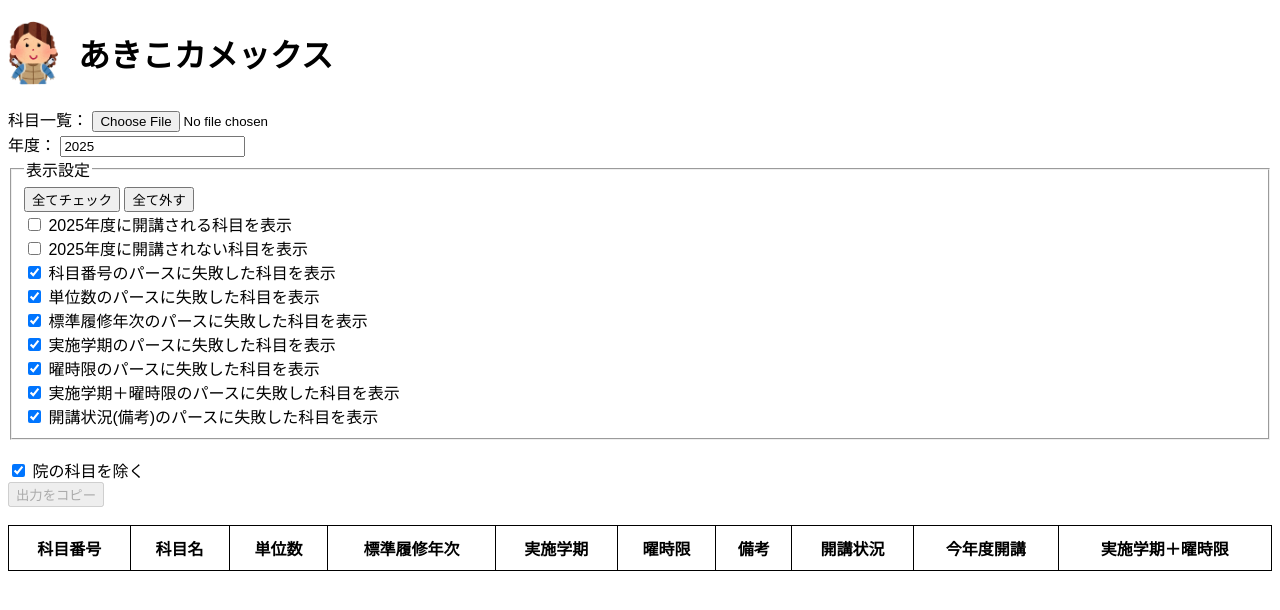
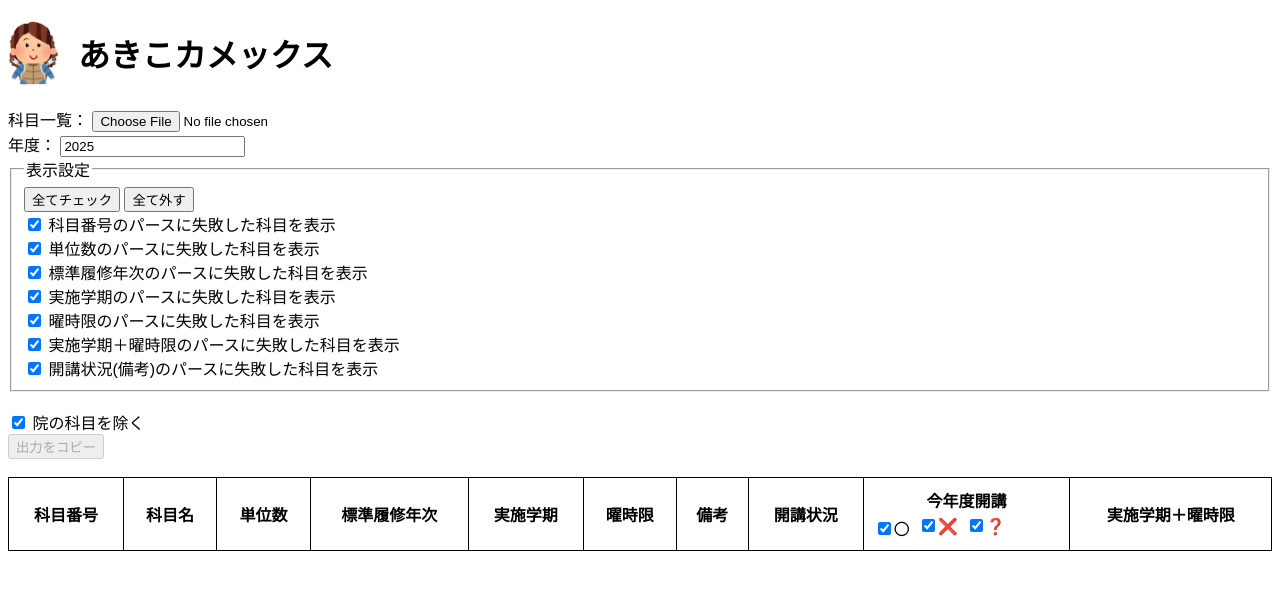
Before and after one commit to rjooske/akiko-blastoise, a SvelteKit app: page / in a window 1280 px wide. Shown: the top 610 px of the page. Built offline with nearby package versions, Linux system fonts and the light colour scheme.

Commit message:
availability filter in table header with proper Availability type
Replace boolean | undefined return with Availability string union type,
rename to getAvailability, and move availability filter checkboxes from
the fieldset into the 今年度開講 column header (Excel-style).

```diff
--- a/src/lib/app.ts
+++ b/src/lib/app.ts
@@ -184,34 +184,33 @@ export function acondsToString(aconds: Acond[]): string {
     .join(", ");
 }
 
-export function isAvailableIn(
-  aconds: Acond[],
-  year: number,
-): boolean | undefined {
+export type Availability = "available" | "unavailable" | "indeterminable";
+
+export function getAvailability(aconds: Acond[], year: number): Availability {
   const onlyOne = exactlyOne(aconds);
   if (
     onlyOne !== undefined &&
     (onlyOne.kind === "principally-biennial" || onlyOne.kind === "biennial")
   )
-    return undefined;
+    return "indeterminable";
 
   for (const a of aconds) {
     switch (a.kind) {
       case "unavailable-in":
-        if (year === a.year) return false;
+        if (year === a.year) return "unavailable";
         break;
       case "odd-year-only":
-        if (year % 2 === 0) return false;
+        if (year % 2 === 0) return "unavailable";
         break;
       case "even-year-only":
-        if (year % 2 !== 0) return false;
+        if (year % 2 !== 0) return "unavailable";
         break;
       case "closed-after":
-        if (year > a.year) return false;
+        if (year > a.year) return "unavailable";
         break;
       case "periodic":
         if (!(year >= a.startYear && (year - a.startYear) % a.interval === 0))
-          return false;
+          return "unavailable";
         break;
       case "principally-biennial":
       case "biennial":
@@ -221,7 +220,7 @@ export function isAvailableIn(
     }
   }
 
-  return true;
+  return "available";
 }
 
 export type Course = {
--- a/src/routes/+page.svelte
+++ b/src/routes/+page.svelte
@@ -5,7 +5,7 @@
     termToString,
     whenToString,
     acondsToString,
-    isAvailableIn,
+    getAvailability,
     type Course,
     type Slot,
   } from "$lib/app";
@@ -38,8 +38,9 @@
   let courses = $state.raw<Course[] | undefined>();
   let courseIdToSlots = $state(new SvelteMap<string, Slot[]>());
   let year = $state(getAcademicYear(new Date()));
-  let showAvailable = $state(false);
-  let showUnavailable = $state(false);
+  let showAvailable = $state(true);
+  let showUnavailable = $state(true);
+  let showIndeterminable = $state(true);
   let showFailedId = $state(true);
   let showFailedCredit = $state(true);
   let showFailedExpects = $state(true);
@@ -52,6 +53,7 @@
   function checkAllVisibility() {
     showAvailable = true;
     showUnavailable = true;
+    showIndeterminable = true;
     showFailedId = true;
     showFailedCredit = true;
     showFailedExpects = true;
@@ -64,6 +66,7 @@
   function uncheckAllVisibility() {
     showAvailable = false;
     showUnavailable = false;
+    showIndeterminable = false;
     showFailedId = false;
     showFailedCredit = false;
     showFailedExpects = false;
@@ -98,9 +101,10 @@
       if (c.parsedAconds === undefined && showFailedAconds) return true;
 
       if (c.parsedAconds !== undefined) {
-        const available = isAvailableIn(c.parsedAconds, year);
-        if (available && showAvailable) return true;
-        if (!available && showUnavailable) return true;
+        const available = getAvailability(c.parsedAconds, year);
+        if (available === "available" && showAvailable) return true;
+        if (available === "unavailable" && showUnavailable) return true;
+        if (available === "indeterminable" && showIndeterminable) return true;
       }
 
       return false;
@@ -207,16 +211,6 @@ ${elements}] as KnownCourse[];`;
   <button onclick={uncheckAllVisibility}>全て外す</button>
   <br />
   <label>
-    <input type="checkbox" bind:checked={showAvailable} />
-    {year}年度に開講される科目を表示
-  </label>
-  <br />
-  <label>
-    <input type="checkbox" bind:checked={showUnavailable} />
-    {year}年度に開講されない科目を表示
-  </label>
-  <br />
-  <label>
     <input type="checkbox" bind:checked={showFailedId} />
     科目番号のパースに失敗した科目を表示
   </label>
@@ -274,7 +268,14 @@ ${elements}] as KnownCourse[];`;
       <th>曜時限</th>
       <th>備考</th>
       <th>開講状況</th>
-      <th>今年度開講</th>
+      <th>
+        今年度開講
+        <div class="availability-filter">
+          <label><input type="checkbox" bind:checked={showAvailable} />〇</label>
+          <label><input type="checkbox" bind:checked={showUnavailable} />❌</label>
+          <label><input type="checkbox" bind:checked={showIndeterminable} />❓</label>
+        </div>
+      </th>
       <th>実施学期＋曜時限</th>
     </tr>
   </thead>
@@ -371,10 +372,10 @@ ${elements}] as KnownCourse[];`;
         </td>
         <td>
           {#if c.parsedAconds !== undefined}
-            {@const available = isAvailableIn(c.parsedAconds, year)}
-            {#if available === true}
+            {@const available = getAvailability(c.parsedAconds, year)}
+            {#if available === "available"}
               〇
-            {:else if available === false}
+            {:else if available === "unavailable"}
               ❌
             {:else}
               ❓
@@ -549,6 +550,13 @@ ${elements}] as KnownCourse[];`;
     display: block;
   }
 
+  .availability-filter {
+    display: flex;
+    gap: 8px;
+    margin-top: 4px;
+    font-weight: normal;
+  }
+
   .test-files {
     margin-left: 10px;
     display: inline-flex;
```
